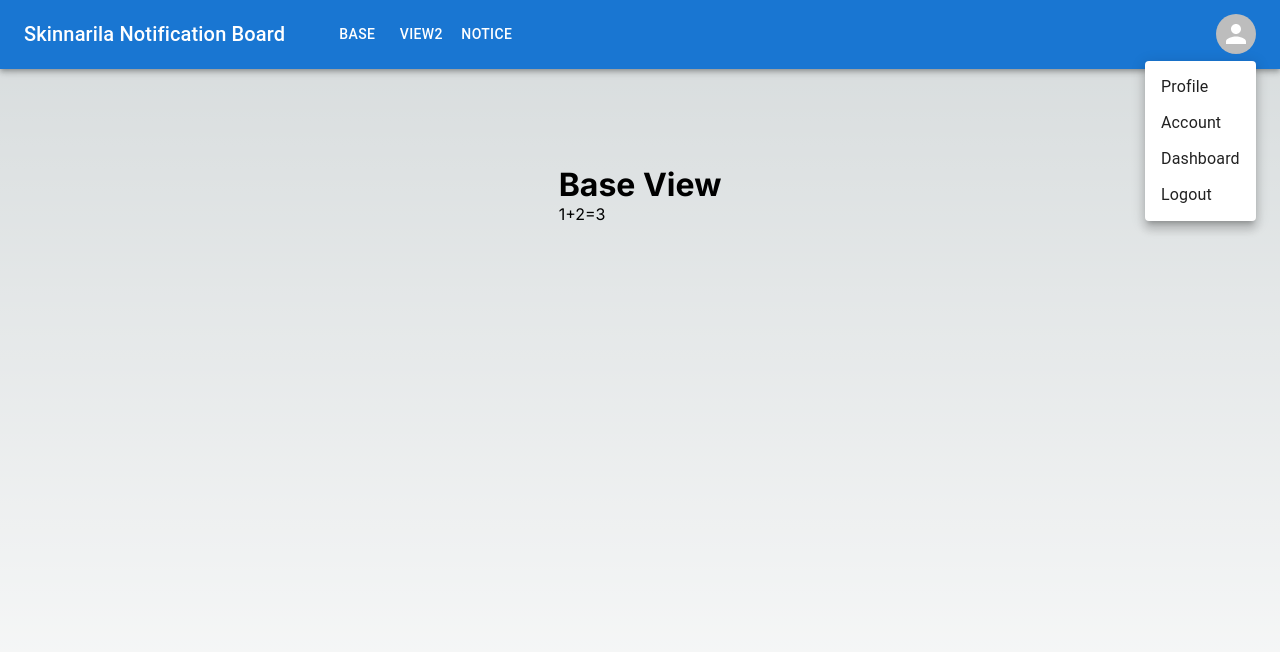
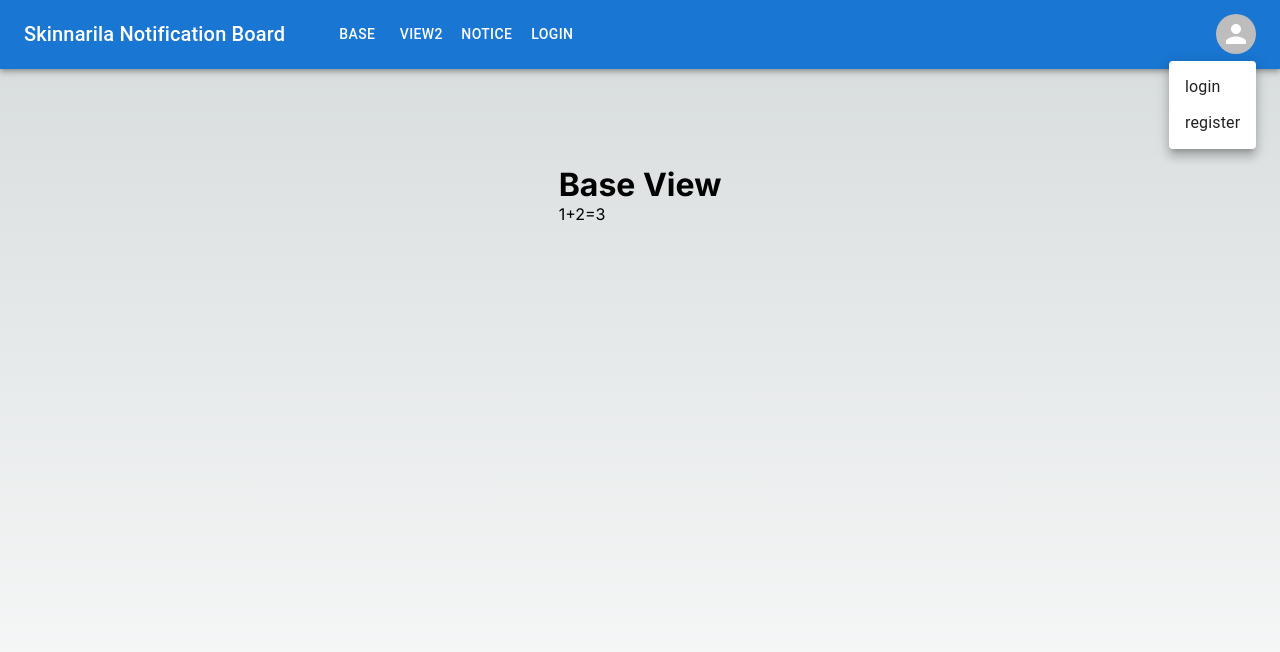
Before and after one commit to Mar-3/Codecamp2024, a Next.js app: page / in a window 1280 px wide. Both pictures are taken after a click on the button "Open settings". Shown: the top 652 px of the page. Built offline with nearby package versions, Linux system fonts and the light colour scheme.

Commit message:
Added empty login and register pages. User settings change depending on login state

```diff
--- /dev/null
+++ b/src/app/Views/Login/Login.jsx
@@ -0,0 +1,18 @@
+'use client'
+import React from "react";
+import { FormControl, StyledInput, HelperText, Label , Button} from "@mui/material"
+
+export const Login = ({props}) => {
+  const setLoggedIn = props[0];
+  // Logiikkaa yms
+
+  // Returniin kaikki renderävät komponentit ja html
+  return (
+    <>
+        <h1>LOGIN page</h1>
+        <Button size="large" onClick={() => {
+          setLoggedIn(true);
+        }}>LOGIN</Button>
+    </>
+  )
+}
--- /dev/null
+++ b/src/app/Views/Register/Register.jsx
@@ -0,0 +1,16 @@
+'use client'
+import React from "react";
+import { FormControl, StyledInput, HelperText, Label } from "@mui/material"
+
+export const Register = () => {
+  // Logiikkaa yms
+
+  // Returniin kaikki renderävät komponentit ja html
+  return (
+    <>
+      <h1>
+        Register page
+      </h1>
+    </>
+  )
+}
--- a/src/app/page.js
+++ b/src/app/page.js
@@ -5,25 +5,29 @@ import { BaseView } from './Views/BaseView/BaseView';
 import { View2 } from './Views/View2/BaseView';
 import { Notice } from './Views/Notice/Notice';
 import { Navbar } from './ui/Navbar';
+import { Login } from './Views/Login/Login';
+import { Register } from './Views/Register/Register';
 
-const views = {
-  base: BaseView,
-  view2: View2,
-  notice: Notice
-}
+
 
 export default function App() {
   const [view, setView] = useState("base");
 
   // Temporary fake login
-  const [loggedIn, setLoggedIn] = useState("false");
+  const [loggedIn, setLoggedIn] = useState(false);
 
-  console.log(Object.keys(views));
-  console.log(views.base)
+  // Insert all new views here in this format
+  const views = {
+    base: {component: BaseView, props: []},
+    view2: {component: View2, props: []},
+    notice: {component: Notice, props: []},
+    login: {component: Login, props: [setLoggedIn]},
+    register: {component: Register, props: []}
+  }
 
   const currentView = () => {
-    const CurrentView = views[view];
-    return <CurrentView props=''/>
+    const CurrentView = views[view].component;
+    return <CurrentView props={views[view].props}/>
   }
   return (
     <>
--- a/src/app/ui/Navbar.jsx
+++ b/src/app/ui/Navbar.jsx
@@ -5,12 +5,14 @@ import * as React from "react";
 
 
 // Add view name here to add link to app bar.
-const pages = ['base', 'view2','notice'];
+const pages = ['base', 'view2','notice', 'login'];
 
 
-const settings = ['Profile', 'Account', 'Dashboard', 'Logout'];
+const settings = ['profile', 'Account', 'Dashboard', 'Logout'];
+const notLoggedInSettings = ['login', 'register'];
 
-export const Navbar = ({changeState}) => {
+
+export const Navbar = ({changeView, loggedIn, }) => {
 
 
   const [anchorElNav, setAnchorElNav] = React.useState(null);
@@ -30,6 +32,13 @@ export const Navbar = ({changeState}) => {
   const handleCloseUserMenu = () => {
     setAnchorElUser(null);
   };
+
+  const getUserSettings = () => {
+    return (
+      !loggedIn ? notLoggedInSettings : settings
+    );
+  }
+
 
   return (
     <Box sx={{ flexGrow: 1 }}>
@@ -68,11 +77,6 @@ export const Navbar = ({changeState}) => {
                 display: { xs: 'block', md: 'none' },
               }}
             >
-              <Typography>asd</Typography>
-              <Typography>asd</Typography>
-              <Typography>asd</Typography>
-              <Typography>asd</Typography>
-              <Typography>asd</Typography>
               {pages.map((page) => (
                 <MenuItem key={page} onClick={handleCloseNavMenu}>
                   <Typography textAlign="center">{page}</Typography>
@@ -94,7 +98,7 @@ export const Navbar = ({changeState}) => {
               <Button
                 key={page}
                 onClick={() => {
-                  changeState(page);
+                  changeView(page);
                   handleCloseNavMenu();
                 }}
                 sx={{ my: 2, color: 'white', display: 'block' }}
@@ -128,14 +132,16 @@ export const Navbar = ({changeState}) => {
               onClose={handleCloseUserMenu}
             >
 
-              {settings.map((setting) => (
-                <MenuItem key={setting} onClick={() => {
-                  handleCloseUserMenu;
-                  changeState(setting);
-                }}>
-                  <Typography textAlign="center">{setting}</Typography>
-                </MenuItem>
-              ))}
+              {
+                getUserSettings().map((setting) => (
+                  <MenuItem key={setting} onClick={() => {
+                    handleCloseUserMenu;
+                    changeView(setting);
+                  }}>
+                    <Typography textAlign="center">{setting}</Typography>
+                  </MenuItem>
+                ))
+              }
             </Menu>
 
           </Box>
```
